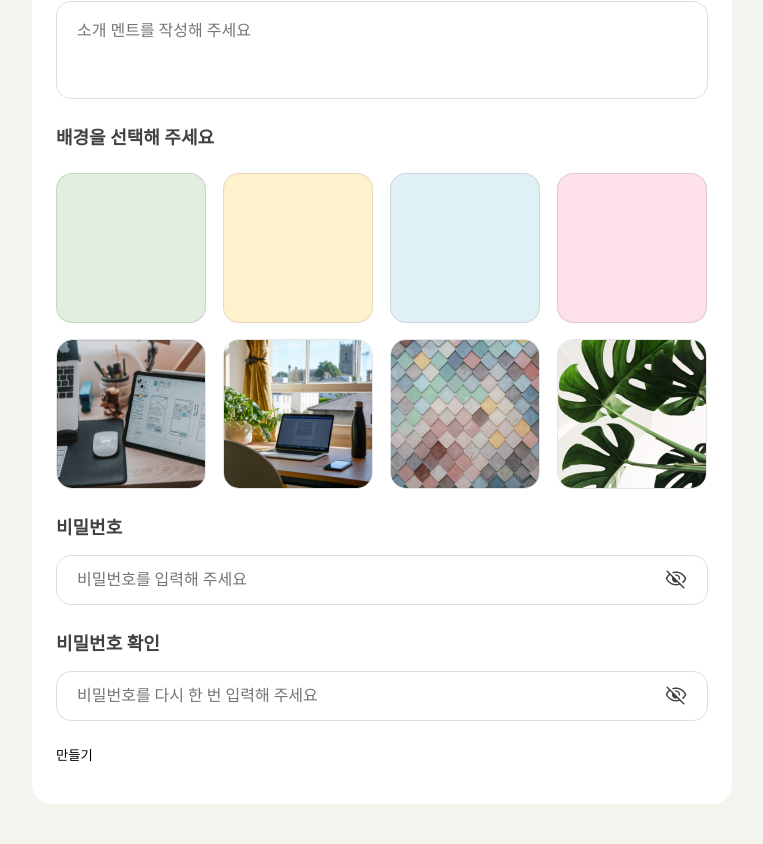
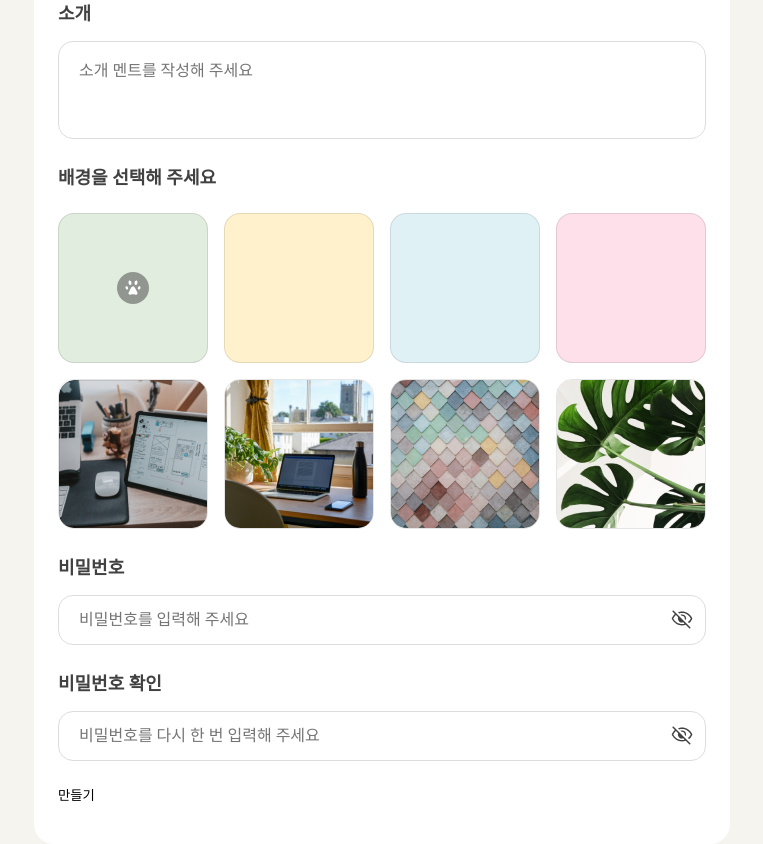
Before and after one commit to summerkimm/Study-Forest, a React (Create React App) app in the folder FE/: page /studies in a window 1280 px wide. Shown: the part 456-1300 px from the top of the page, without its empty margins (258-1021 px from the left). Before the commit the page ends 1260 px from the top, so only its background shows below. Built offline with nearby package versions, Linux system fonts and the light colour scheme; no server answers; a web font is replaced by a local one.

Commit message:
Refactor: 스터디 만들기 페이지 수정

```diff
--- a/FE/src/components/InputField.jsx
+++ b/FE/src/components/InputField.jsx
@@ -1,4 +1,7 @@
 import styled from "styled-components";
+import EyeOffBtn from "../assets/icons/btn_visibility_off.svg";
+import EyeOnBtn from "../assets/icons/btn_visibility_on.svg";
+import { onMobile } from "../styles/media-queries";
 
 function InputField({
   name,
@@ -8,15 +11,26 @@ function InputField({
   register,
   validation,
   error,
+  handleEyeButton,
+  showPassword,
 }) {
   return (
     <StyledInputContainer>
       <StyledInputLabel>{label}</StyledInputLabel>
-      <StyledInput
-        type={type}
-        placeholder={placeholder}
-        {...register(name, validation)}
-      />
+      <StyledInputWrapper>
+        <StyledInput
+          type={type === 'password' && showPassword ? "text" : type}
+          placeholder={placeholder}
+          {...register(name, validation)}
+          className={error ? "error" : ""}
+        />
+        {type === 'password' && <StyledEyeButton type="button" onClick={handleEyeButton}>
+          <img
+            src={showPassword ? EyeOnBtn : EyeOffBtn}
+            alt={showPassword ? "비밀번호 보이기" : "비밀번호 가리기"}
+          />
+        </StyledEyeButton>}
+      </StyledInputWrapper>
       {error && <StyledErrorMessage>{error.message}</StyledErrorMessage>}
     </StyledInputContainer>
   );
@@ -31,25 +45,56 @@ const StyledInputContainer = styled.div`
   gap: 16px;
 `;
 
+const StyledInputWrapper = styled.div`
+  position: relative;
+`;
+
 const StyledInputLabel = styled.label`
   color: var(--black-black_414141, #414141);
   font-size: 18px;
   font-weight: 600;
+
+  ${onMobile} {
+    font-size: 16px;
+  }
 `;
 
 const StyledInput = styled.input`
   padding: 15px 20px;
+  width: 100%;
   border-radius: 15px;
   border: 1px solid var(--gray-gray_DDDDDD, #ddd);
   background: #fff;
-
   color: var(--gray-gray_818181, #818181);
   font-size: 16px;
   font-weight: 400;
+
+  &.error {
+    border: 1px solid var(--red-error_C41013, #c41013);
+  }
+
+  ${onMobile} {
+    font-size: 14px;
+  }
 `;
 
 const StyledErrorMessage = styled.p`
   color: var(--red-error_C41013, #c41013);
   font-size: 14px;
   font-weight: 400;
+  margin-top: -8px;
 `;
+
+const StyledEyeButton = styled.div`
+
+  width: 24px;
+  height: 24px;
+  display: flex;
+  justify-content: center;
+  align-items: center;
+  position: absolute;
+  top: 0;
+  right: 0;
+  transform: translate(-50%, 50%);
+  cursor: pointer;
+`;
--- a/FE/src/components/Modal.jsx
+++ b/FE/src/components/Modal.jsx
@@ -1,8 +1,6 @@
 import { useState } from "react";
 import { useForm } from "react-hook-form";
 import styled from "styled-components";
-import EyeOffBtn from "../assets/icons/btn_visibility_off.svg";
-import EyeOnBtn from "../assets/icons/btn_visibility_on.svg";
 import InputField from "./InputField";
 import ModalButton from "./ModalButton";
 
@@ -37,7 +35,7 @@ function Modal({ nickName, name, onClick, text }) {
             {nickName}의 {name}
           </StyledModalTitle>
           <StyledModalText>권한이 필요해요!</StyledModalText>
-          <StyledPasswordField>
+
           <InputField
             name="password"
             label="비밀번호"
@@ -48,13 +46,26 @@ function Modal({ nickName, name, onClick, text }) {
             validation={{ required: "비밀번호를 입력해 주세요" }}
             error={errors.password}
           />
-            <StyledEyeButton type="button" onClick={handleShowPassword}>
-              <img
-                src={showPassword ? EyeOnBtn : EyeOffBtn}
-                alt={showPassword ? "비밀번호 보이기" : "비밀번호 가리기"}
+
+          <InputField
+            name="password"
+            type="password"
+            label="비밀번호"
+            autoComplete="off"
+            placeholder="비밀번호를 입력해 주세요"
+            register={register}
+            validation={{
+              required: "*비밀번호를 입력해 주세요",
+              pattern: {
+                value: /^(?=.*[A-Za-z])(?=.*\d)[A-Za-z\d]{6,}$/,
+                message:
+                  "*영어와 숫자를 포함한 6자 이상의 비밀번호를 입력해 주세요",
+              },
+            }}
+            error={errors.password}
+            showPassword={showPassword}
+            handleEyeButton={handleShowPassword}
           />
-            </StyledEyeButton>
-          </StyledPasswordField>
         </StyledModalWrapper>
         <ModalButton type="submit">{text}</ModalButton>
       </StyledModalContainer>
@@ -117,20 +128,3 @@ const StyledModalText = styled.p`
   font-weight: 500;
   text-align: center;
 `;
-
-const StyledPasswordField = styled.div`
-  position: relative;
-  width: 100%;
-`;
-
-const StyledEyeButton = styled.div`
-  width: 24px;
-  height: 24px;
-  display: flex;
-  justify-content: center;
-  align-items: center;
-  position: absolute;
-  bottom: 14px;
-  right: 20px;
-  cursor: pointer;
-`;
--- a/FE/src/pages/CreateStudyPage.jsx
+++ b/FE/src/pages/CreateStudyPage.jsx
@@ -1,15 +1,15 @@
 import { useState } from "react";
 import { useForm } from "react-hook-form";
-import styled from "styled-components";
+import { useNavigate } from "react-router-dom";
+import styled, { css } from "styled-components";
 import { postStudies } from "../api/studies";
-import EyeOffBtn from "../assets/icons/btn_visibility_off.svg";
-import EyeOnBtn from "../assets/icons/btn_visibility_on.svg";
 import Image1 from "../assets/images/image-card1.png";
 import Image2 from "../assets/images/image-card2.png";
 import Image3 from "../assets/images/image-card3.png";
 import Image4 from "../assets/images/image-card4.png";
 import InputField from "../components/InputField";
 import RadioField from "../components/RadioField";
+import { onMobile, onTablet } from "../styles/media-queries";
 
 const backgroundOptions = [
   { value: "green" },
@@ -25,8 +25,10 @@ const backgroundOptions = [
 function CreateStudyPage() {
   const [showPassword, setShowPassword] = useState(false);
   const [showPasswordConfirm, setShowPasswordConfirm] = useState(false);
+  const [selectedBackground, setSelectedBackground] = useState("green");
+  const navigate = useNavigate();
+  const [id, setId] = useState(null);
 
-  const [selectedBackground, setSelectedBackground] = useState("");
   const {
     register,
     handleSubmit,
@@ -48,11 +50,11 @@ function CreateStudyPage() {
 
   const passwordCheck = watch("password");
 
-  const handleEyeButton = () => {
+  const handleShowPassword = () => {
     setShowPassword(!showPassword);
   };
 
-  const handleEyeButtonConfirm = () => {
+  const handleShowPasswordConfirm = () => {
     setShowPasswordConfirm(!showPasswordConfirm);
   };
 
@@ -70,6 +72,8 @@ function CreateStudyPage() {
         background,
         password,
       });
+      setId(response.id);
+      navigate(`/studies/${id}`);
       console.log(response);
     } catch (error) {
       console.error(error);
@@ -109,7 +113,6 @@ function CreateStudyPage() {
         }}
         error={errors.name}
       />
-
       <StyledTextAreaContainer>
         <StyledLabel>소개</StyledLabel>
         <StyledTextArea
@@ -122,12 +125,12 @@ function CreateStudyPage() {
             },
           })}
           placeholder="소개 멘트를 작성해 주세요"
+          hasError={!!errors.description}
         />
         {errors.description && (
           <StyledErrorMessage>{errors.description.message}</StyledErrorMessage>
         )}
       </StyledTextAreaContainer>
-
       <StyledLabel>배경을 선택해 주세요</StyledLabel>
       <StyledBackgroundContainer>
         {backgroundOptions.map((option) => (
@@ -147,11 +150,9 @@ function CreateStudyPage() {
       {errors.background && (
         <StyledErrorMessage>{errors.background.message}</StyledErrorMessage>
       )}
-
-      <StyledPasswordField>
       <InputField
         name="password"
-          type={showPassword ? "text" : "password"}
+        type="password"
         label="비밀번호"
         autoComplete="off"
         placeholder="비밀번호를 입력해 주세요"
@@ -165,19 +166,12 @@ function CreateStudyPage() {
           },
         }}
         error={errors.password}
+        showPassword={showPassword}
+        handleEyeButton={handleShowPassword}
       />
-        <StyledEyeButton type="button" onClick={handleEyeButton}>
-          <img
-            src={showPassword ? EyeOnBtn : EyeOffBtn}
-            alt={showPassword ? "비밀번호 보이기" : "비밀번호 가리기"}
-          />
-        </StyledEyeButton>
-      </StyledPasswordField>
-
-      <StyledPasswordField>
       <InputField
         name="passwordConfirm"
-          type={showPasswordConfirm ? "text" : "password"}
+        type="password"
         label="비밀번호 확인"
         autoComplete="off"
         placeholder="비밀번호를 다시 한 번 입력해 주세요"
@@ -188,14 +182,9 @@ function CreateStudyPage() {
             value === passwordCheck || "*비밀번호가 일치하지 않습니다",
         }}
         error={errors.passwordConfirm}
+        showPassword={showPasswordConfirm}
+        handleEyeButton={handleShowPasswordConfirm}
       />
-        <StyledEyeButton type="button" onClick={handleEyeButtonConfirm}>
-          <img
-            src={showPasswordConfirm ? EyeOnBtn : EyeOffBtn}
-            alt={showPassword ? "비밀번호 보이기" : "비밀번호 가리기"}
-          />
-        </StyledEyeButton>
-      </StyledPasswordField>
 
       <button type="submit">만들기</button>
     </StyledContainer>
@@ -205,8 +194,8 @@ function CreateStudyPage() {
 export default CreateStudyPage;
 
 const StyledContainer = styled.form`
-  margin: 0 auto;
-  width: 700px;
+  margin: 40px auto 0 auto;
+  width: 696px;
   height: auto;
   border-radius: 20px;
   background: #fff;
@@ -216,12 +205,26 @@ const StyledContainer = styled.form`
   flex-direction: column;
   align-items: flex-start;
   gap: 24px;
+
+  ${onTablet} {
+    margin: 20px auto 0 auto;
+  }
+
+  ${onMobile} {
+    width: 344px;
+    padding: 16px 16px 20px 16px;
+    margin: 20px auto 0 auto;
+  }
 `;
 
 const StyledTitle = styled.h1`
   color: #414141;
   font-size: 24px;
   font-weight: 800;
+
+  ${onMobile} {
+    font-size: 16px;
+  }
 `;
 
 const StyledTextAreaContainer = styled.div`
@@ -235,6 +238,10 @@ const StyledLabel = styled.label`
   color: #414141;
   font-size: 18px;
   font-weight: 600;
+
+  ${onMobile} {
+    font-size: 16px;
+  }
 `;
 
 const StyledTextArea = styled.textarea`
@@ -250,6 +257,16 @@ const StyledTextArea = styled.textarea`
   font-size: 16px;
   font-weight: 400;
   overflow-y: auto;
+
+  ${(props) =>
+    props.hasError &&
+    css`
+      border-color: var(--red-error_C41013, #c41013);
+    `}
+
+  ${onMobile} {
+    font-size: 14px;
+  }
 `;
 
 const StyledBackgroundContainer = styled.div`
@@ -258,27 +275,15 @@ const StyledBackgroundContainer = styled.div`
   display: grid;
   grid-template-columns: repeat(4, 1fr);
   gap: 16px;
+
+  ${onMobile} {
+    grid-template-columns: repeat(2, 1fr);
+  }
 `;
 
 const StyledErrorMessage = styled.p`
   color: var(--red-error_C41013, #c41013);
   font-size: 14px;
   font-weight: 400;
+  margin-top: -8px;
 `;
-
-const StyledPasswordField = styled.div`
-  position: relative;
-  width: 100%;
-`;
-
-const StyledEyeButton = styled.div`
-  width: 24px;
-  height: 24px;
-  display: flex;
-  justify-content: center;
-  align-items: center;
-  position: absolute;
-  bottom: 14px;
-  right: 20px;
-  cursor: pointer;
-`;
```
Lines whose indentation alone changed are shown as unchanged.
